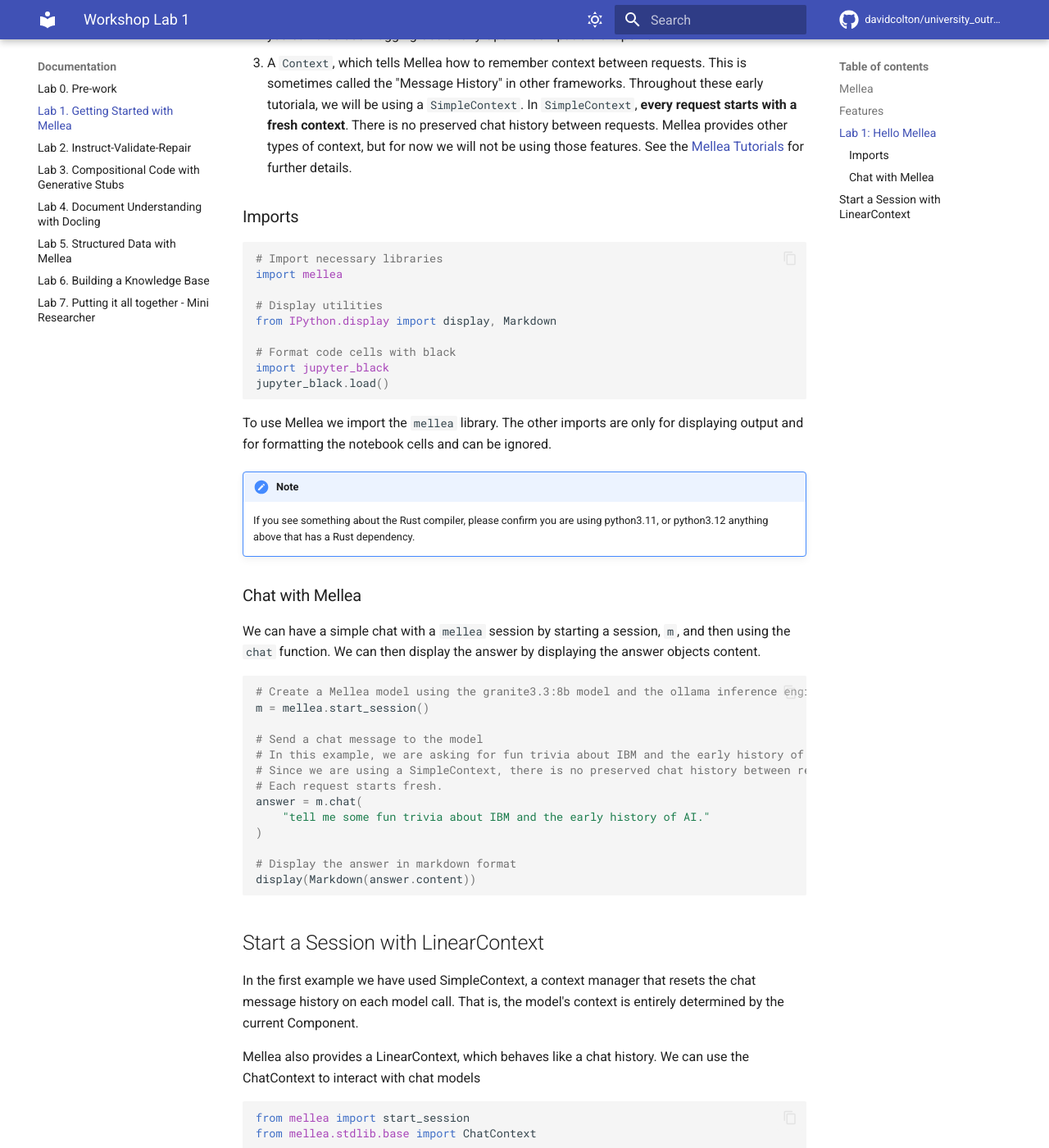
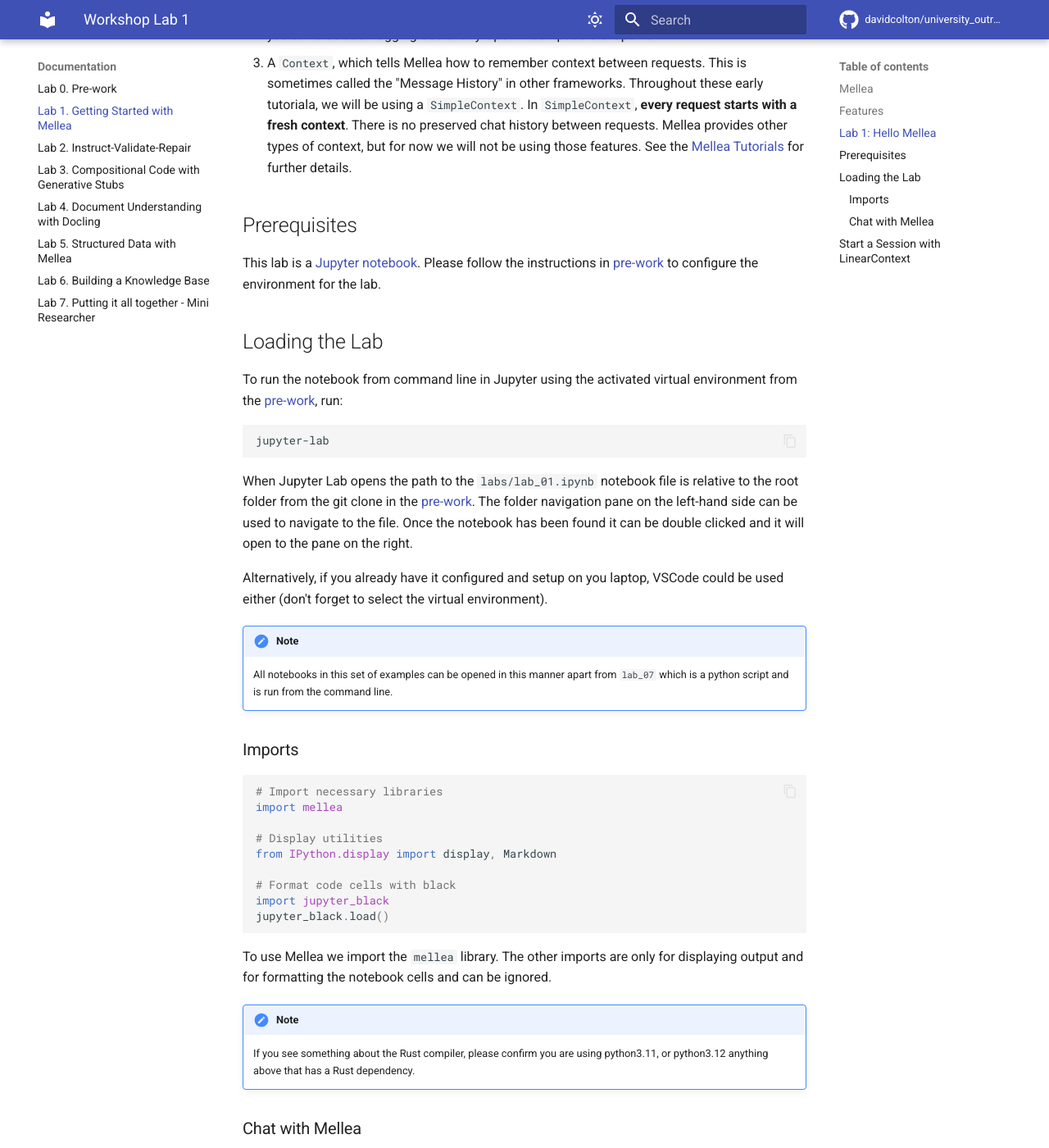
Before and after one commit to davidcolton/university_outreach_workshop, an MkDocs documentation site: the page built from docs/labs/lab_01.md, in a window 1280 px wide and 1400 px high, scrolled down 1544 px. Shown: the whole window at 82% size. Built offline with MkDocs 1.6.1 and Material for MkDocs 9.7.7, drawn with Linux system fonts in a browser that asks for light colours; comment, search, counter and statistics services are not loaded.

Commit message:
Small tweak to lab_01 and added instructions how to run the labs to lab_01 docs

````diff
--- a/docs/labs/lab_01.md
+++ b/docs/labs/lab_01.md
@@ -41,6 +41,32 @@
 1. The model to use for this session.
 2. An inference engine; i.e., the code that actually calls our model. We will be using ollama, but you can also use Huggingface or any OpenAI-compatible endpoint.
 3. A `Context`, which tells Mellea how to remember context between requests. This is sometimes called the "Message History" in other frameworks. Throughout these early tutoriala, we will be using a `SimpleContext`. In `SimpleContext`, **every request starts with a fresh context**. There is no preserved chat history between requests. Mellea provides other types of context, but for now we will not be using those features. See the [Mellea Tutorials](https://github.com/generative-computing/mellea) for further details.
+
+
+
+## Prerequisites
+
+This lab is a [Jupyter notebook](https://jupyter.org/). Please follow the instructions in [pre-work](../labs/pre_work.md) to configure the environment for the lab.
+
+
+
+
+## Loading the Lab
+
+To run the notebook from command line in Jupyter using the activated virtual environment from the [pre-work](../labs/pre_work.md), run:
+
+```shell
+jupyter-lab
+```
+
+When Jupyter Lab opens the path to the `labs/lab_01.ipynb` notebook file is relative to the root folder from the git clone in the  [pre-work](../labs/pre_work.md). The folder navigation pane on the left-hand side can be used to navigate to the file. Once the notebook has been found it can be double clicked and it will open to the pane on the right.
+
+Alternatively, if you already have it configured and setup on you laptop, VSCode could be used either (don't forget to select the virtual environment).
+
+
+
+!!! Note
+    All notebooks in this set of examples can be opened in this manner apart from `lab_07` which is a python script and is run from the command line.
 
 
 
````
Also changed, not shown: 1 other file.
